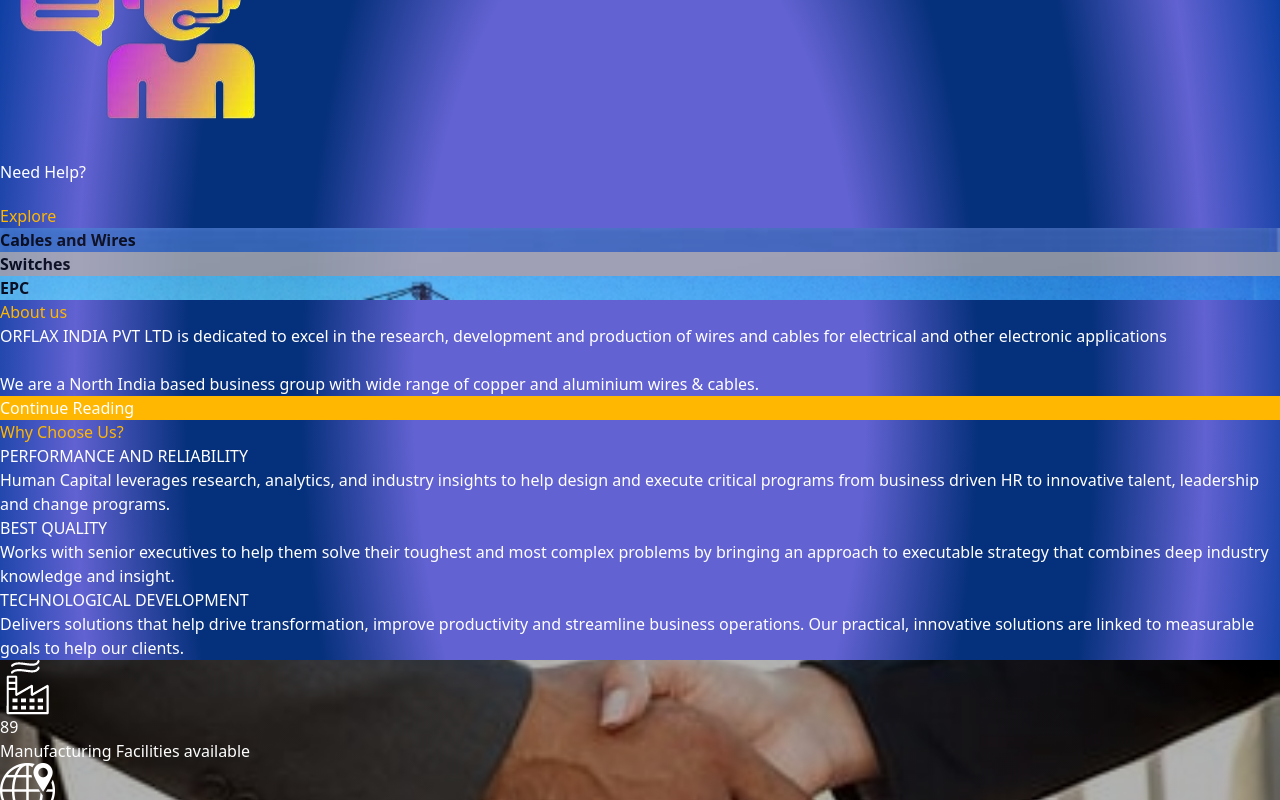
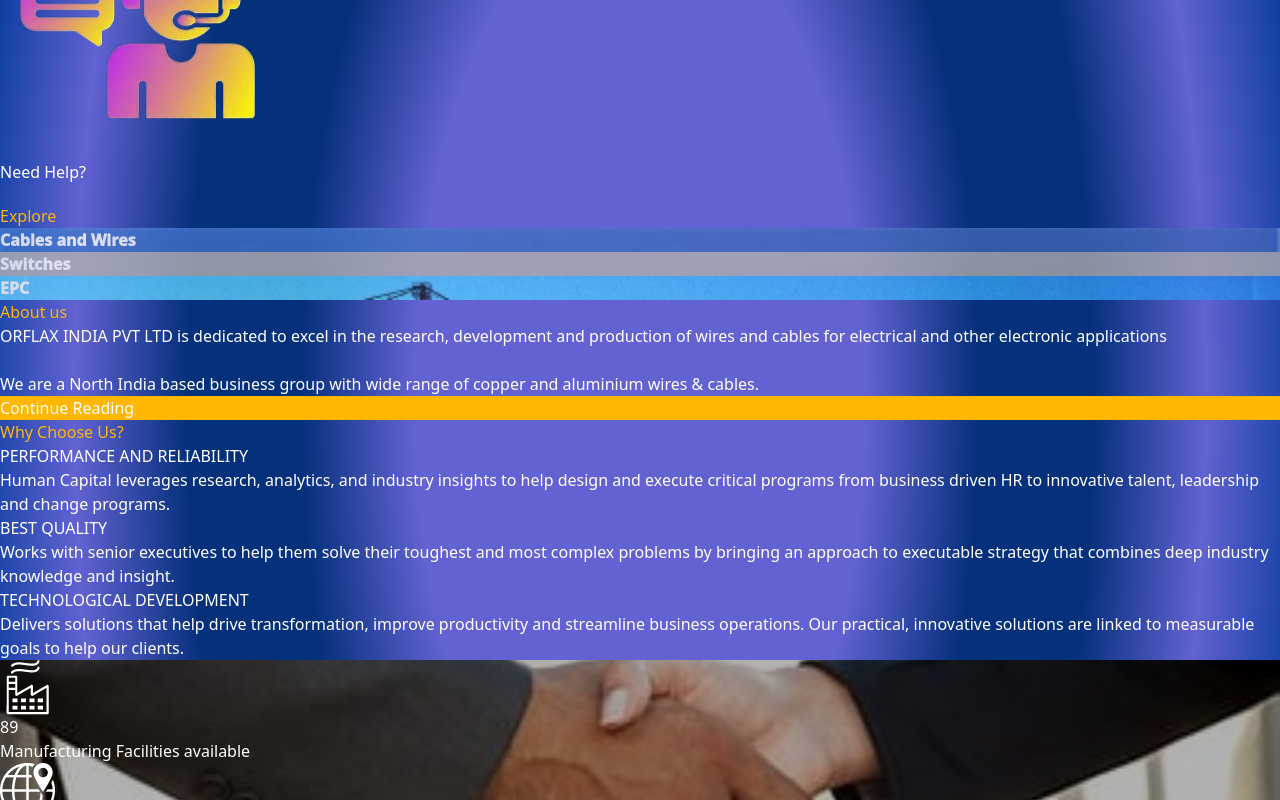
Before and after one commit to Anamika-garg/Orflax, a React (Vite) app: page / in a window 1280 px wide. Shown: the part 1024-1824 px from the top of the page. Built offline with nearby package versions, Linux system fonts and the light colour scheme.

Commit message:
Product Page changes

```diff
--- a/src/Pages/ProductPage.jsx
+++ b/src/Pages/ProductPage.jsx
@@ -15,8 +15,8 @@
   }
 
     return (
-        <div className='container product-container mb-8 w-[100vw] gap-24 min-h-[130vh] m-auto flex flex-col items-center'>
-            <div className="productPage font-semibold min-h-[250px] w-[100vw] top-[80px] main-heading flex items-center justify-center relative text-color text-5xl">
+        <div className='container top-[85px] relative product-container mb-36 w-[100vw] gap-24 min-h-[130vh] m-auto flex flex-col items-center'>
+            <div className="productPage font-semibold min-h-[250px] w-[100vw] main-heading flex items-center justify-center relative text-color text-5xl">
                 Products
             </div>
 
@@ -34,7 +34,7 @@
                     <h1 className="main-heading text-color text-4xl font-bold text-center w-[100%]">
                         Our Innovations
                     </h1>
-                    <div className="text-2xl font-bold my-2 text-center">
+                    <div className="text-2xl font-bold my-2 text-center text-black">
                     ALUMINIUM ROUND CABLE, MULTIPLE CONDUCTOR
                     </div>
                     <div className="img-con flex relative w-[80%] items-center justify-center min-h-[500px] flex-wrap">
--- a/src/components/ProductCard.jsx
+++ b/src/components/ProductCard.jsx
@@ -31,7 +31,7 @@
 
 
                {
-                toggle ? <div className="btn know-more p-2 mt-3 relative w-[130px] rounded-md" onClick={ShowId}> Hide </div> : <div className="btn know-more p-2 mt-3 relative w-[130px] rounded-md" onClick={ShowId}>Know More</div>
+                toggle ? <div className="btn know-more p-2 mt-3 relative w-[130px] rounded-md flex items-center justify-center" onClick={ShowId}> Hide </div> : <div className="btn know-more p-2 mt-3 relative w-[130px] rounded-md" onClick={ShowId}>Know More</div>
                }
                 {/* <div className="btn know-more p-2 mt-3 relative w-[130px] rounded-md" onClick={ShowId}> Know More </div> */}
 
--- a/src/index.css
+++ b/src/index.css
@@ -112,8 +112,8 @@
 .cables-wires {
   background: url("/cable.jpg");
   opacity: 0.8;
-  color: black;
-  font-weight: bolder;
+  color: white;
+  font-weight: 1000;
   /* background: linear-gradient(rgba(0, 0, 0, 0.5), rgba(0, 0, 0, 0.5)),
     url("/cable.jpg"); */
   background-size: cover;
@@ -122,8 +122,8 @@
 .switches {
   background: url("/switches.jpg");
   opacity: 0.8;
-  color: black;
-  font-weight: bolder;
+  color: white;
+  font-weight: 1000;
   /* background: linear-gradient(rgba(0, 0, 0, 0.5), rgba(0, 0, 0, 0.5)),
     url("/switches.jpg"); */
   background-size: cover;
@@ -132,8 +132,8 @@
 .EPC {
   background: url("/epc.jpg");
   opacity: 0.8;
-  color: black;
-  font-weight: bolder;
+  color: white;
+  font-weight: 1000;
   /* background: linear-gradient(rgba(0, 0, 0, 0.5), rgba(0, 0, 0, 0.5)),
     url("/epc.jpg"); */
   background-size: cover;
@@ -332,5 +332,7 @@
 }
 .product-container{
   background: white;
+  box-shadow: 10px 10px 8px white,
+  10px 10px 8px white;
   /* background: linear-gradient(rgb(57, 57, 200),black); */
 }
```
